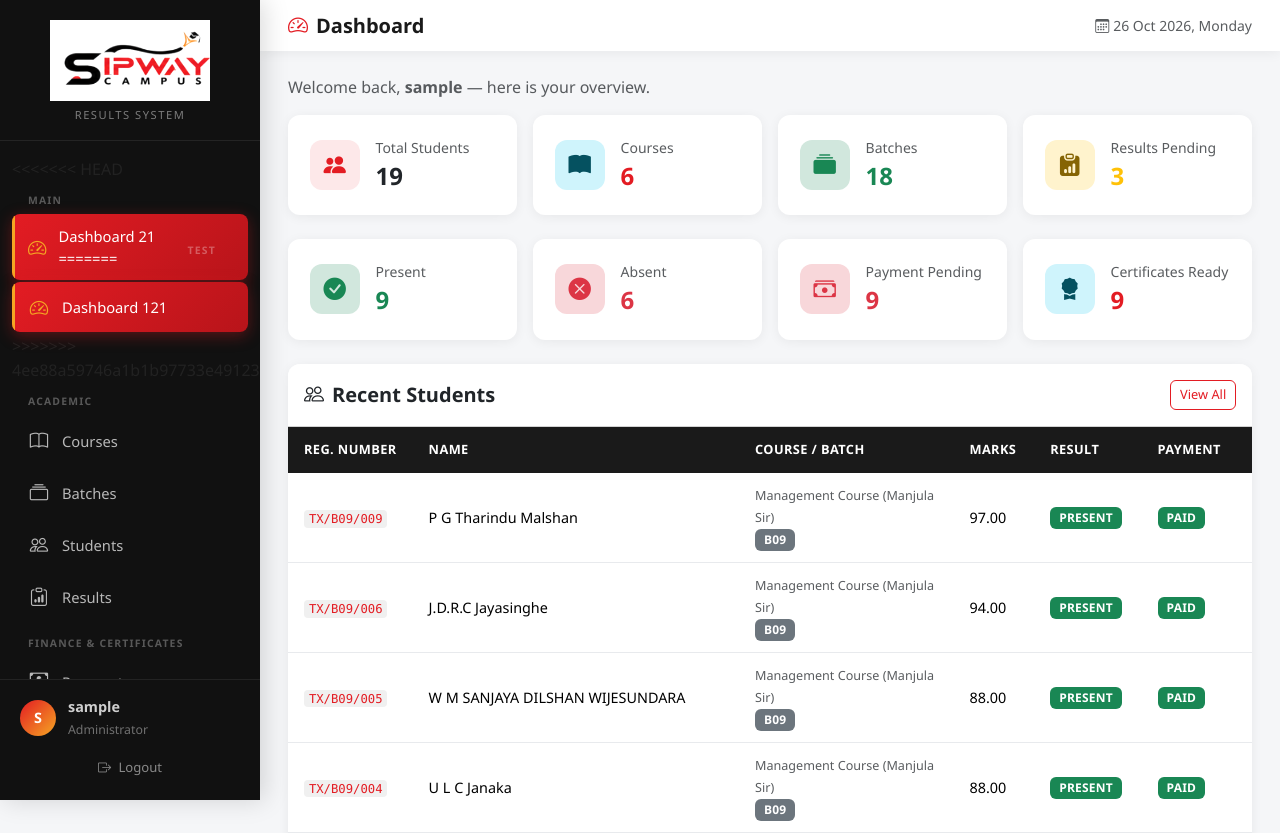
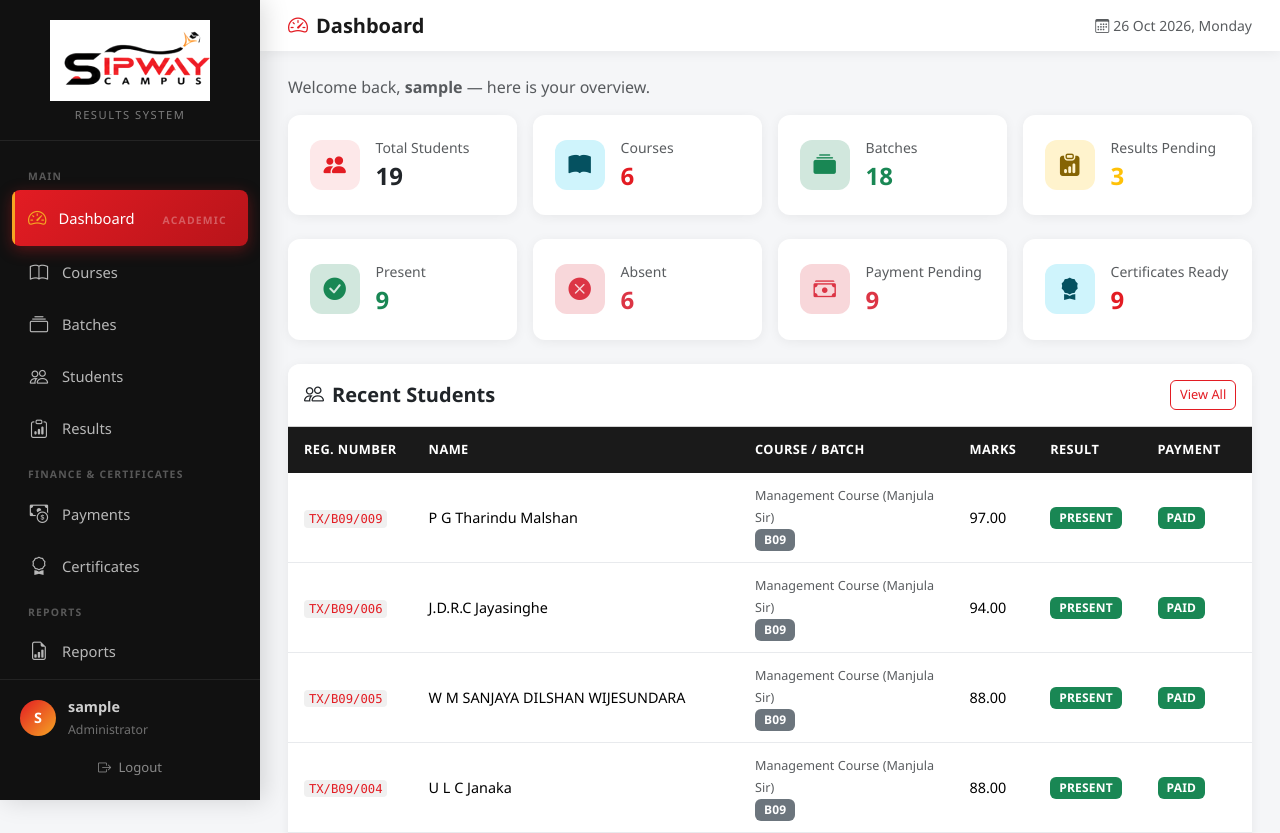
Before and after one commit to Theekshana-hub/sipway-results, a PHP site: page /admin/index.php in a window 1280 px wide. Shown: the top 833 px of the page. Run offline with PHP 8.4, Linux system fonts and the light colour scheme; the visitor is signed in with stand-in values (Sample User, id 1); data comes from the database, SQL or seed files in the repository.

Commit message:
Updated project

```diff
--- a/includes/header.php
+++ b/includes/header.php
@@ -50,16 +50,10 @@ $title = $pageTitles[$currentPage] ?? ($pageTitle ?? 'Admin');
     </div>
 
     <nav class="sidebar-nav">
-<<<<<<< HEAD
+
         <div class="nav-section-label">Main</div>
         <a class="nav-link <?php echo $currentPage=='index'?'active':''; ?>" href="<?php echo BASE_URL; ?>/admin/index.php">
-            <i class="bi bi-speedometer2"></i> Dashboard 21
-=======
-        <div class="nav-section-label">test</div>
-        <a class="nav-link <?php echo $currentPage=='index'?'active':''; ?>" href="<?php echo BASE_URL; ?>/admin/index.php">
-            <i class="bi bi-speedometer2"></i> Dashboard 121
-        </a>
->>>>>>> 4ee88a59746a1b1b97733e491232485821c1c4d1
+            <i class="bi bi-speedometer2"></i> Dashboard
 
         <div class="nav-section-label">Academic</div>
         <a class="nav-link <?php echo $currentPage=='courses'?'active':''; ?>" href="<?php echo BASE_URL; ?>/admin/courses.php">
```
